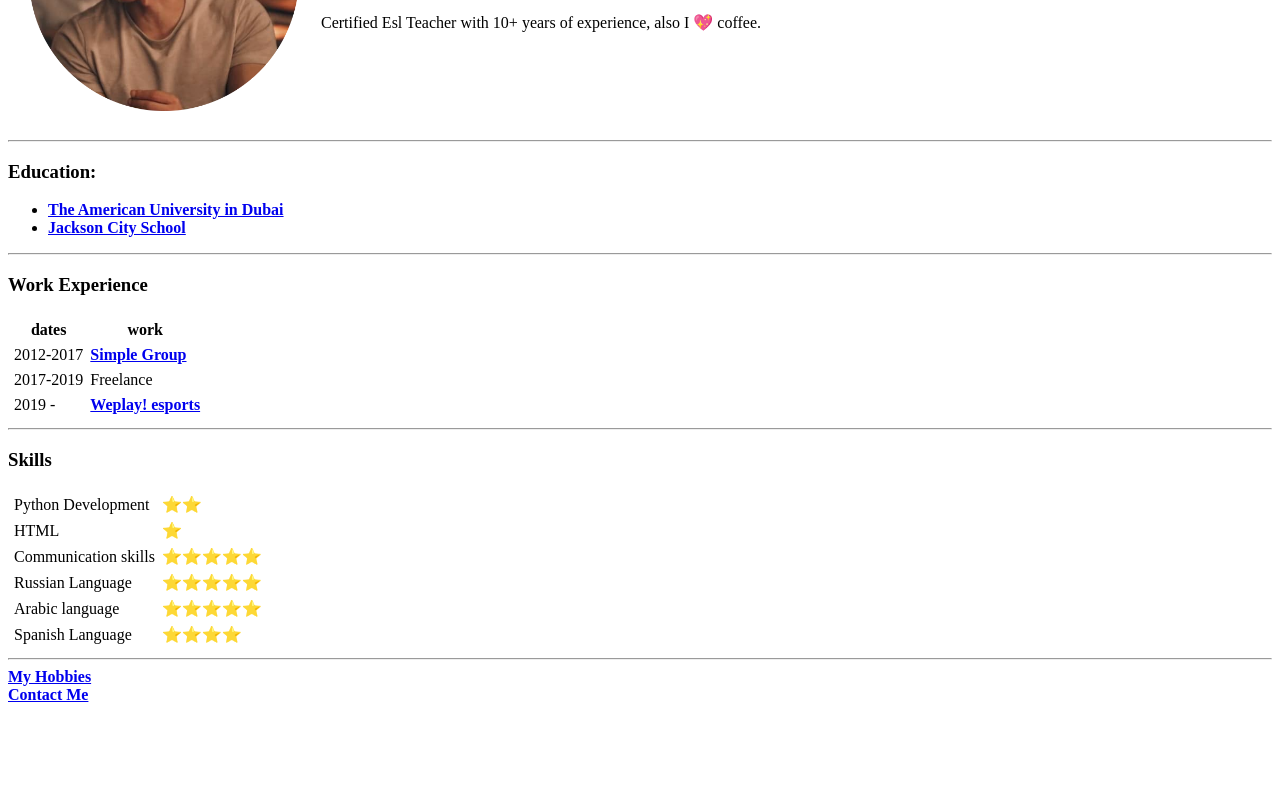
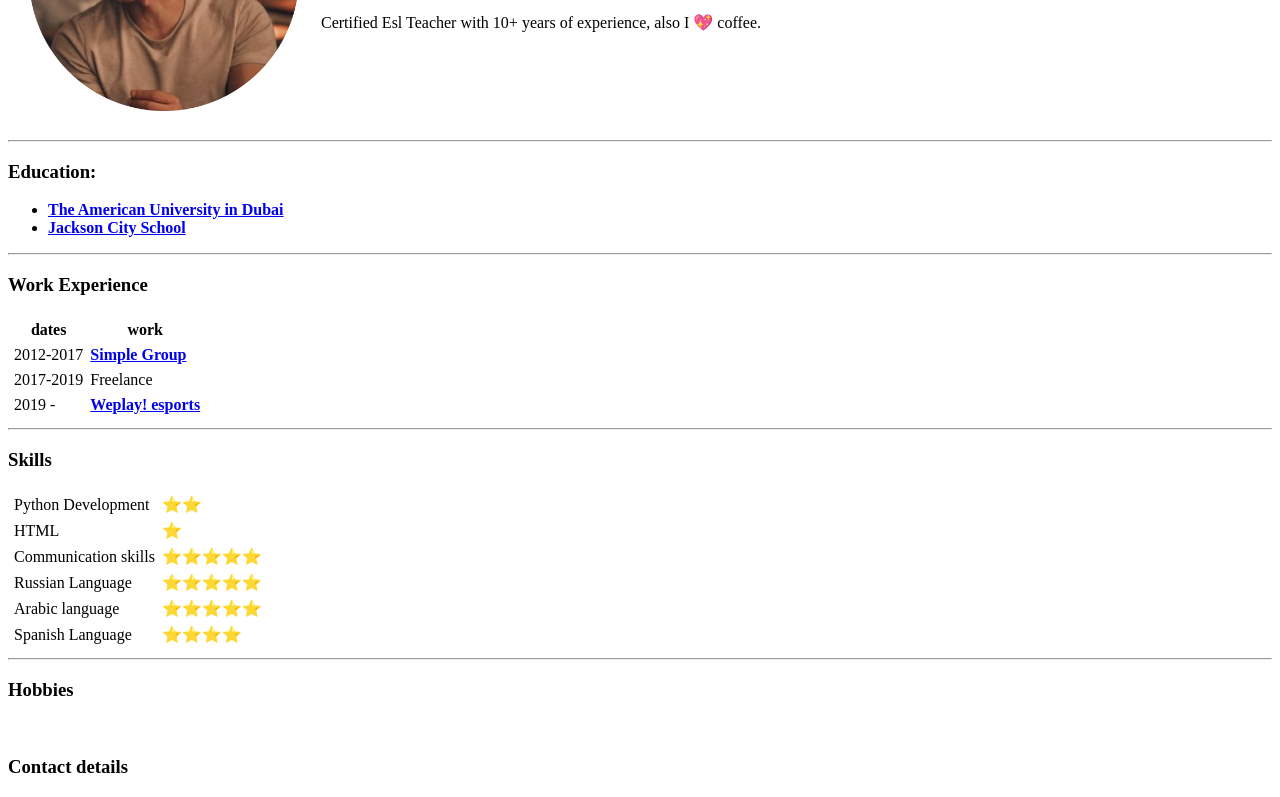
Before and after one commit to MikeDevMar/resume, a plain HTML site: page index.html in a window 1280 px wide. Shown: the part 188-985 px from the top of the page. Before the commit the page ends 900 px from the top, so only its background shows below. Drawn offline with Linux system fonts and the light colour scheme.

Commit message:
Update index.html

```diff
--- a/index.html
+++ b/index.html
@@ -75,9 +75,9 @@
   </table>
 
   <hr>
-  <strong> <a href="hobbies.html">My Hobbies</a></strong>
+  <h3>Hobbies</h3>
   <br>
-  <strong><a href="contact.html">Contact Me</a> </stong>
+  <h3>Contact details</h3>
 </body>
 
 </html>
```
